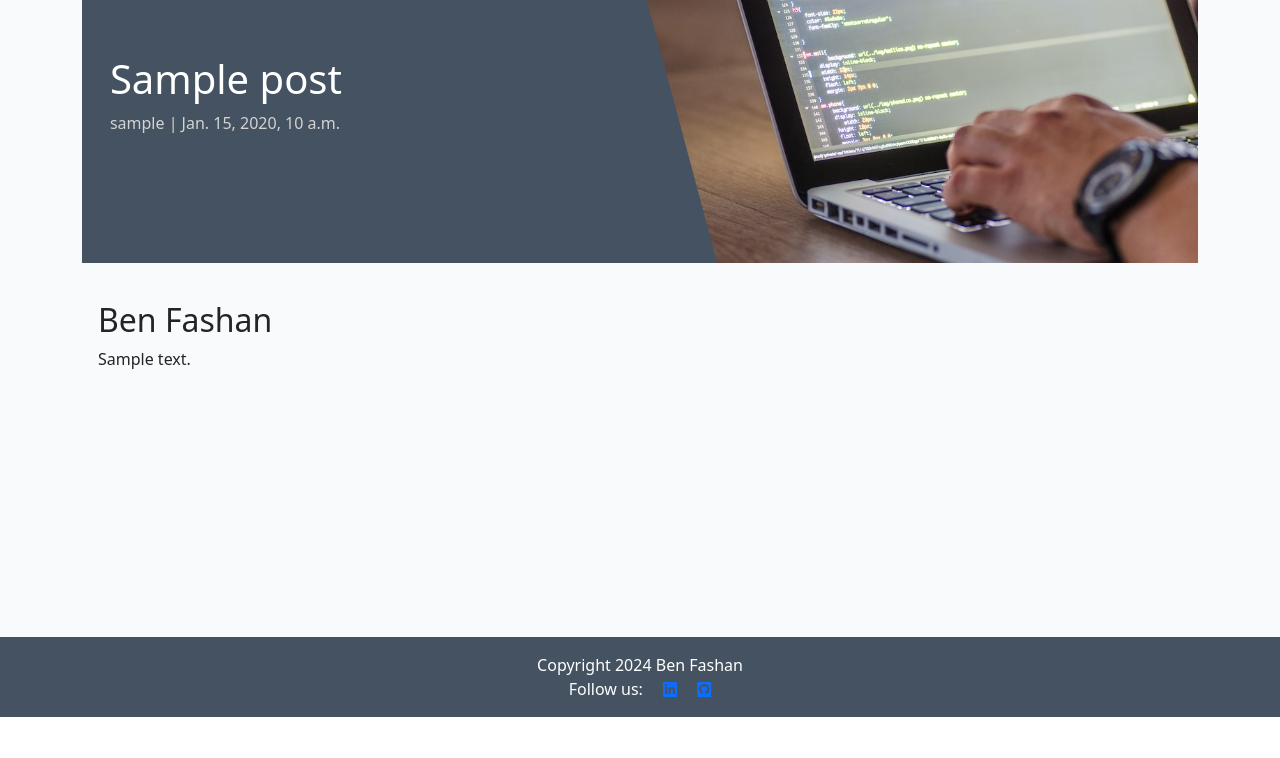
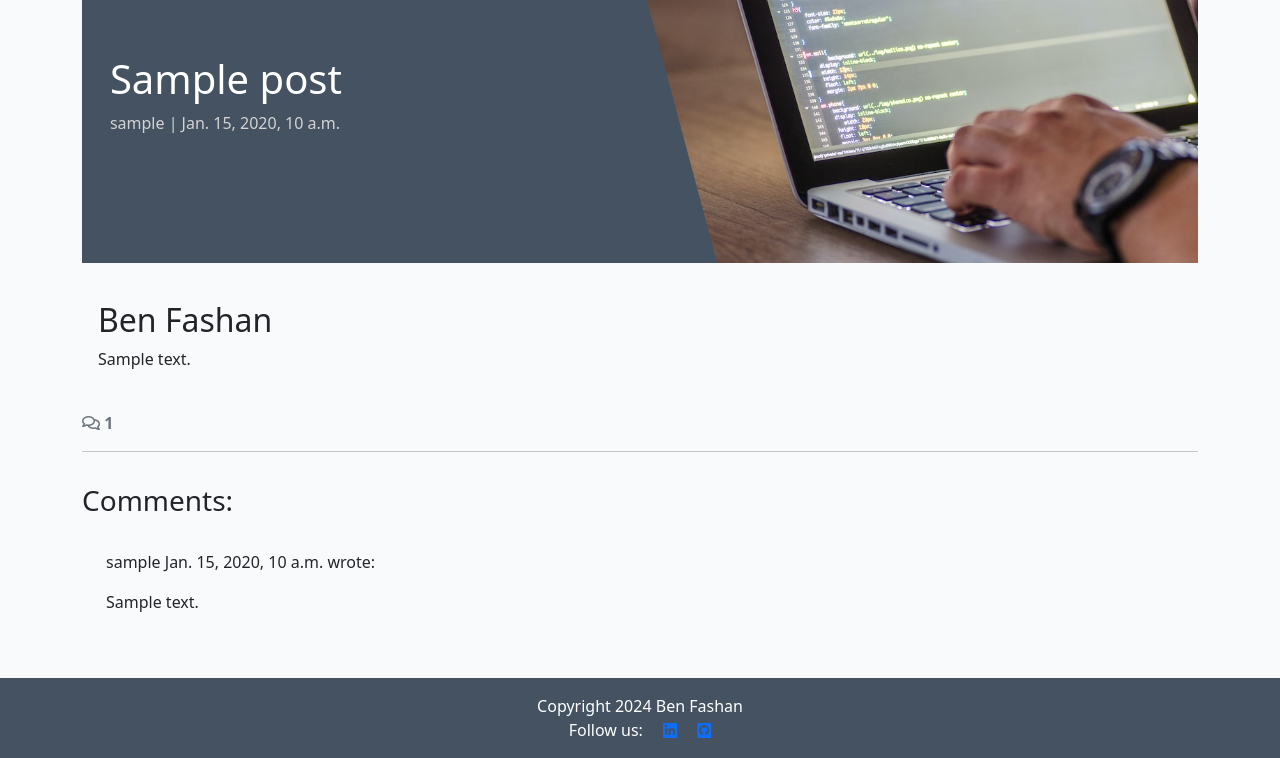
Before and after one commit to BenFash/django_project, a Django app: a page that uses blog/templates/blog/post_detail.html in a window 1280 px wide. Shown: the part 83-841 px from the top of the page. Before the commit the page ends 800 px from the top, so only its background shows below. Run offline with Django 4.2, Linux system fonts and the light colour scheme; tables that the repository leaves empty hold one stand-in row (values such as "Sample post").

Commit message:
ADD: Comment view on blogs

```diff
--- a/blog/templates/blog/post_detail.html
+++ b/blog/templates/blog/post_detail.html
@@ -30,6 +30,50 @@
             </div>
         </div>
     </div>
+
+    <!-- Displaying count of comments -->
+    <div class="row">
+        <div class="col-12">
+            <strong class="text-secondary">
+                <i class="far fa-comments"></i> {{ comment_count }}
+            </strong>
+        </div>
+        <div class="col-12">
+            <hr>
+        </div>
+    </div>
+    <!-- Displaying Comments -->
+    <div class="row">
+        <div class="col-md-8 card mb-4  mt-3 ">
+            <h3>Comments:</h3>
+            <div class="card-body">
+                <!-- We want a for loop inside the empty control tags
+          to iterate through each comment in comments -->
+                {% for comment in comments %}
+                <div class="p-2 comments
+          {% if not comment.approved and comment.author == user %}
+          faded{% elif not comment.approved %} d-none{% endif %}">
+                    <p class="font-weight-bold">
+                        {{ comment.author }}
+                        <span class="font-weight-normal">
+                            {{ comment.created_on }}
+                        </span> wrote:
+                    </p>
+                    <div id="comment{{ comment.id }}">
+                        {{ comment.body | linebreaks }}
+                    </div>
+                    {% if not comment.approved and comment.author == user %}
+                    <p class="approval">
+                        This comment is awaiting approval
+                    </p>
+                    {% endif %}
+                </div>
+                <!-- Our for loop ends here -->
+                {% endfor %}
+            </div>
+        </div>
+    </div>
+
 </div>
 
 {% endblock content %}
--- a/blog/views.py
+++ b/blog/views.py
@@ -29,9 +29,16 @@ def post_detail(request, slug):
     queryset = Post.objects.filter(status=1)
     # this is a shortcut to get data or raise a https404error # same as render being a shortcut to load data to a templ and return it.
     post = get_object_or_404(queryset, slug=slug)
+    comments = post.comments.all().order_by("-created_on")
+    comment_count = post.comments.filter(approved=True).count()
 
     return render(
         request,
         "blog/post_detail.html",
-        {"post": post, "coder": "Ben Fashan"},
+        {
+            "post": post,
+            "coder": "Ben Fashan",
+            "comments": comments,
+            "comment_count": comment_count,
+        },
     )
--- a/my_project/settings.py
+++ b/my_project/settings.py
@@ -28,7 +28,7 @@ TEMPLATES_DIR = os.path.join(BASE_DIR, 'templates')
 SECRET_KEY = os.environ.get("SECRET_KEY")
 
 # SECURITY WARNING: don't run with debug turned on in production!
-DEBUG = False
+DEBUG = True
 
 ALLOWED_HOSTS = ['.herokuapp.com','localhost', '8000-benfash-djangoproject-gviwt2kf5zt.ws-us108.gitpod.io']
 
```
